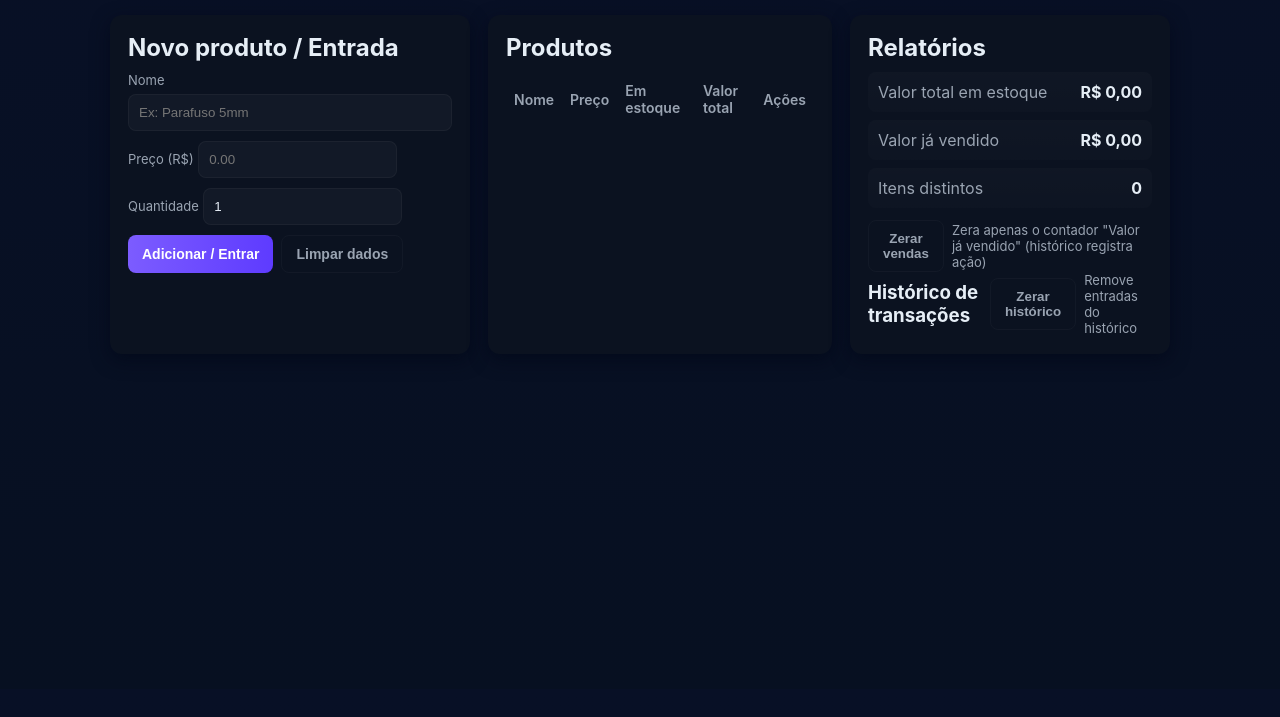
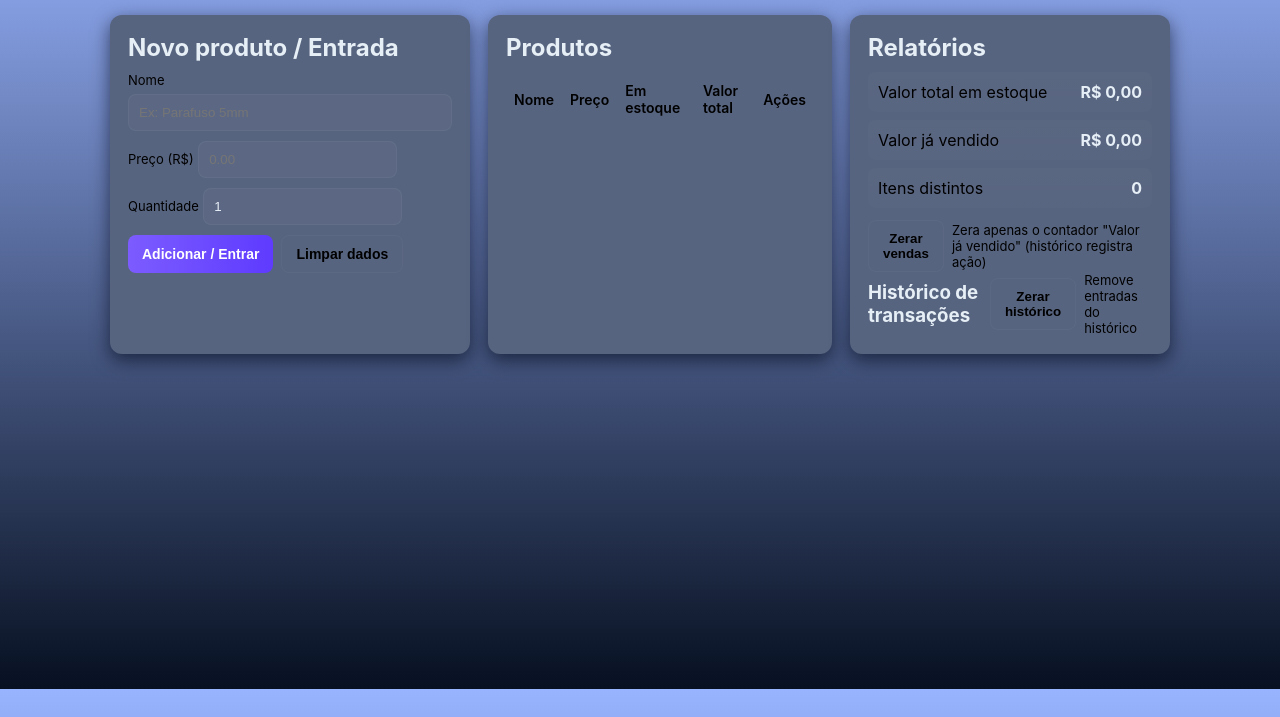
Before and after one commit to victor-henrique-cardoso/Controle-De-Estoque, a plain HTML site: page index.html in a window 1280 px wide. Shown: the part 111-828 px from the top of the page. Drawn offline with Linux system fonts and the light colour scheme.

Commit message:
mudança nas cores

```diff
--- a/styles.css
+++ b/styles.css
@@ -1,7 +1,7 @@
 :root{
   --bg:#0f1724;
-  --card:#0b1220;
-  --muted:#9aa4b2;
+  --card:#57647f;
+  --muted:#000000;
   --accent:#7c5cff;
   --accent-2:#00c2a8;
   --glass: rgba(255,255,255,0.03);
@@ -12,7 +12,7 @@ html,body{height:100%}
 body{
   margin:0;
   font-family: Inter, ui-sans-serif, system-ui, -apple-system, "Segoe UI", Roboto, "Helvetica Neue", Arial;
-  background: linear-gradient(180deg, #081026 0%, #071021 100%);
+  background: linear-gradient(180deg, #98b4ff 0%, #071021 100%);
   color:#e6eef6;
   -webkit-font-smoothing:antialiased;
   -moz-osx-font-smoothing:grayscale;
```
